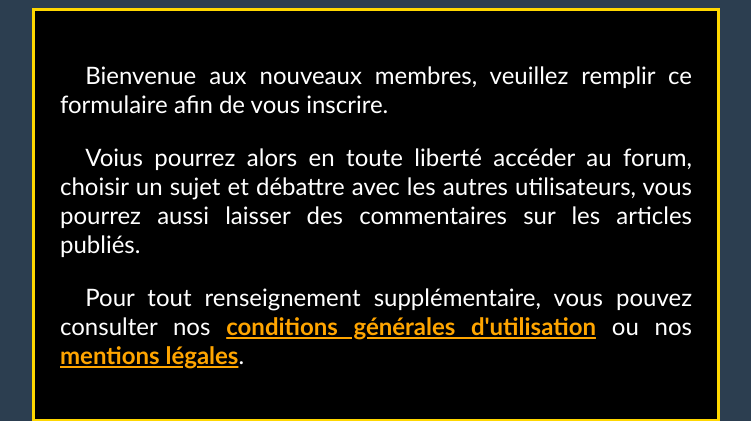
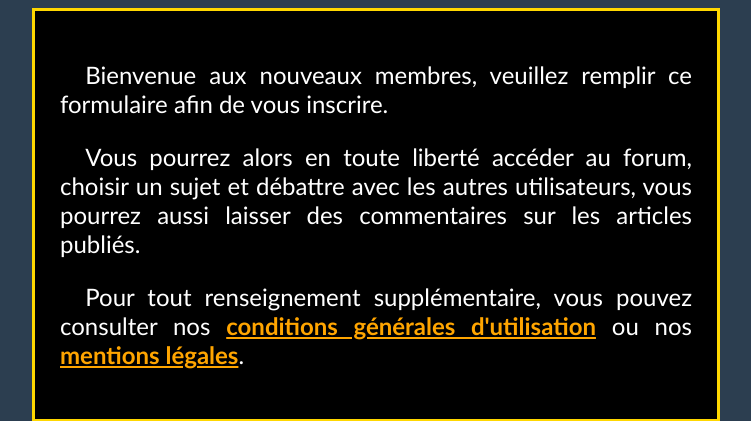
Before and after one commit to Sethiar/MonBloManga, a Flask app: page /user/enregistrement-membre in a window 1280 px wide. Shown: the top 421 px of the page, without its empty margins (264-1015 px from the left). Run offline with Flask 3, Linux system fonts and the light colour scheme; some libraries are stand-ins or nearby versions.

Commit message:
Mise à jour mineurs des fichiers templates.

```diff
--- a/templates/User/form_user.html
+++ b/templates/User/form_user.html
@@ -9,8 +9,11 @@
     <header>
         <div id="introduction">
             <p>Bienvenue aux nouveaux membres, veuillez remplir ce formulaire afin de vous inscrire.</p>
-            <p>Voius pourrez alors en toute liberté accéder au forum, choisir un sujet et débattre avec les autres utilisateurs, vous pourrez aussi laisser des commentaires sur les articles publiés.</p>
-            <p>Pour tout renseignement supplémentaire, vous pouvez consulter nos <b><a href="{{url_for('functional.politique')}}">conditions générales d'utilisation</a></b> ou nos <b><a href="{{url_for('functional.mentions')}}">mentions légales</a></b>.</p>
+            <p>Vous pourrez alors en toute liberté accéder au forum, choisir un sujet et débattre avec les autres
+                utilisateurs, vous pourrez aussi laisser des commentaires sur les articles publiés.</p>
+            <p>Pour tout renseignement supplémentaire, vous pouvez consulter nos
+                <b><a href="{{url_for('functional.politique')}}">conditions générales d'utilisation</a></b>
+                ou nos <b><a href="{{url_for('functional.mentions')}}">mentions légales</a></b>.</p>
         </div>
     </header>
 
--- a/templates/User/form_useradmin.html
+++ b/templates/User/form_useradmin.html
@@ -17,8 +17,6 @@
     <h3>Enregistrement Utilisateur Administrateur</h3>
     {{ formadmin.csrf_token }}
     <div class="container">
-        {{ formadmin.nom.label }} {{ formadmin.nom() }}
-        {{ formadmin.prenom.label }} {{ formadmin.prenom() }}
         {{ formadmin.pseudo.label }} {{ formadmin.pseudo() }}
         {% if formadmin.pseudo.errors %}
             <ul>
@@ -29,6 +27,7 @@
         {% endif %}
         <br><br>
         {{ formadmin.role.label }} {{ formadmin.role() }}
+        {{ formadmin.date_naissance.label }} {{ formadmin.date_naissance() }}
         {{ formadmin.email.label }} {{ formadmin.email() }}
         {% if formadmin.email.errors %}
             <ul>
--- a/templates/base.html.jinja2
+++ b/templates/base.html.jinja2
@@ -32,9 +32,8 @@
                     <p><button><a href="{{ url_for('auth.user_logout') }}">Se déconnecter</a></button></p>
                 <!-- Afficher d'autres contenus de la page pour les utilisateurs connectés -->
                     {% else %}
-                    <p>Vous n'êtes pas connecté. Veuillez vous connecter pour accéder aux fonctionnalités des membres.</p>
+                    <p>Vous n'êtes pas connecté. Veuillez vous connecter pour accéder aux fonctionnalités réservées aux membres.</p>
                     <button><a href="{{ url_for('auth.user_connection') }}">Se connecter en tant qu'utilisateur</a></button>
-                <!-- Afficher un formulaire de connexion ou un lien vers la page de connexion -->
                     {% endif %}
                 </div>
             </ul>
@@ -53,7 +52,7 @@
                     <h3>Informations</h3>
                     <br>
                     <p><i><a href="mailto:alefetey123@gmail.com">Email : alefetey123@gmail.com</a></i></p>
-                    <p>Adresse, Caen, Calvados, France</p>
+                    <p>Adresse : Caen, Calvados, France</p>
                 </div>
                 <div class="col-md-3">
                     <h3>Liens Utiles</h3>
```
